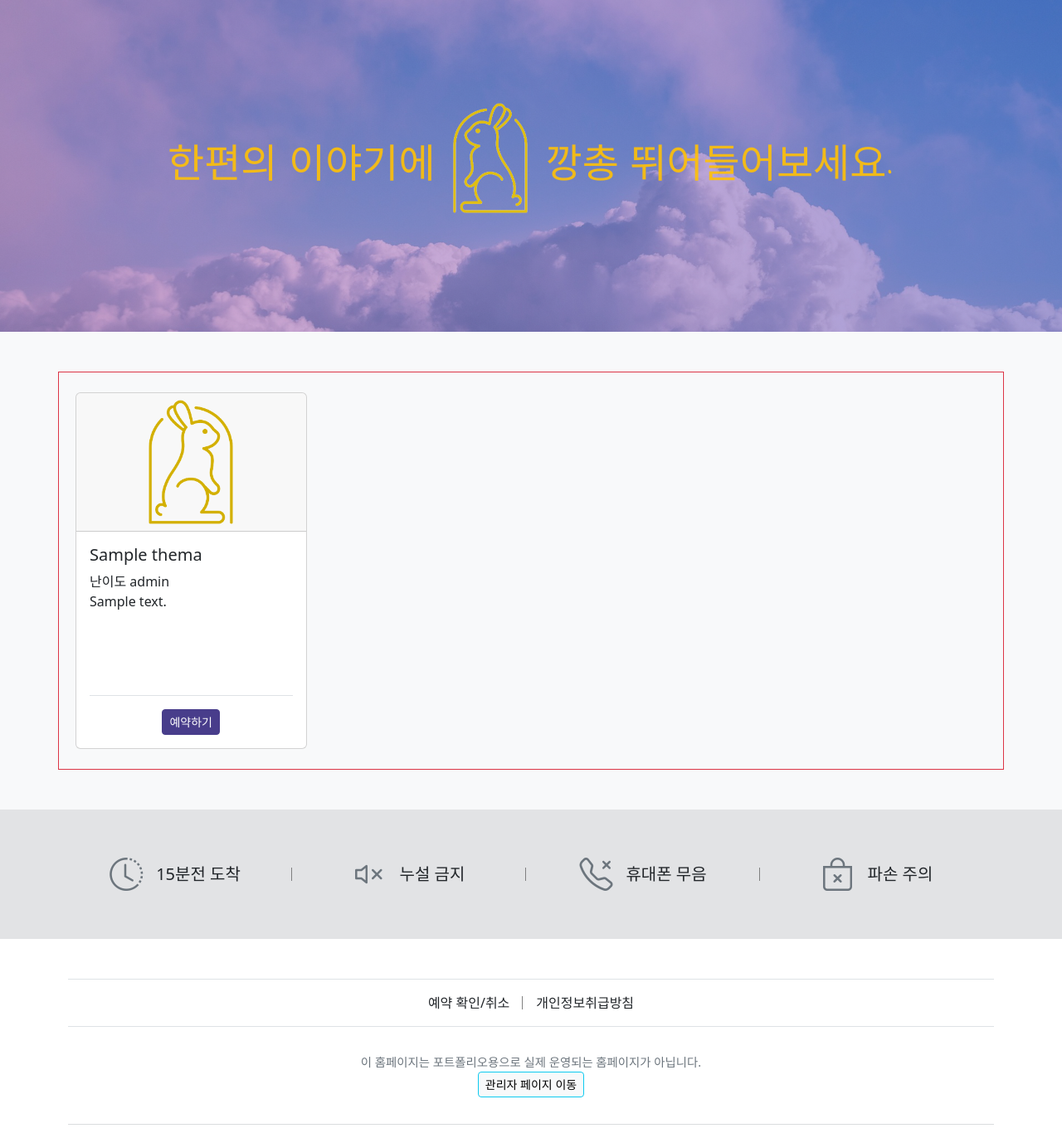
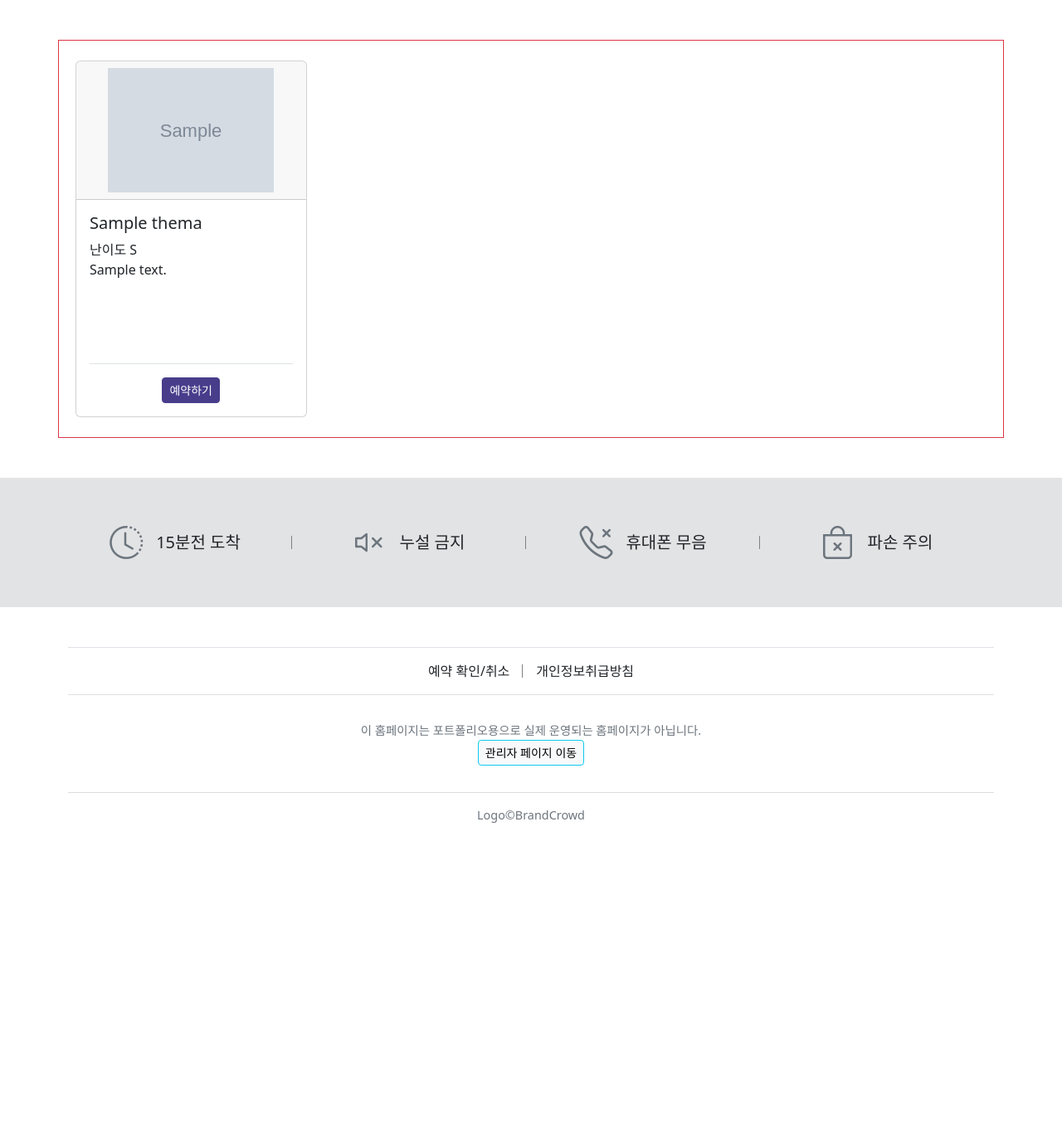
Before and after one commit to doryJyeon/rabbit_room_escape, a PHP site: template src/Views/user/index.php in a window 1280 px wide. Shown: the top 1372 px of the page at 83% size. After the commit the page ends 992 px from the top, so only its background shows below. Run offline with PHP 8.4, Linux system fonts and the light colour scheme; the template is opened without the code that fills it: most values are stand-ins (such as "Sample title", 1, 10 or a date in 2020); grey boxes marked "Sample" are stand-in pictures.

Commit message:
[+/-] banner->nav이동, starIcon 추가, 샘플 포스터 추가

```diff
--- a/public/css/style.css
+++ b/public/css/style.css
@@ -54,12 +54,16 @@
   font-family: "Nanum Pen Script", cursive;
 }
 
+.border-bottom-double {
+  border-bottom: 4px double rgba(128, 128, 128, 0.4) !important;
+}
+
 .keep-all {
   word-break: keep-all;
 }
 
 .text-logo-color {
-  color: rgb(211,176,0);
+  color: rgb(211, 176, 0);
 }
 
 .header-logo {
@@ -94,6 +98,7 @@
   line-height: 220px;
   position: relative;
 }
+
 .main-banner.banner-bic {
   height: 400px;
   line-height: 400px;
@@ -123,12 +128,13 @@
   opacity: .5;
 }
 
-.nav-contour > li >.contour-line {
+.nav-contour>li>.contour-line {
   width: auto;
   height: auto;
   position: relative;
 }
-.nav-contour > li:not(:last-child) >.contour-line::after {
+
+.nav-contour>li:not(:last-child)>.contour-line::after {
   content: "";
   position: absolute;
   top: 50%;
--- a/src/Views/layout/footer.php
+++ b/src/Views/layout/footer.php
@@ -1,3 +1,4 @@
+</section>
 </main>
 
 <footer class="container text-secondary text-center mt-1 mb-4">
--- a/src/Views/user/index.php
+++ b/src/Views/user/index.php
@@ -1,23 +1,13 @@
-<section class="w-100 bg-light">
-  <article class="main-banner banner-bic">
-    <div class="benner-gradient"></div>
-    <p class="ff-pan text-warning fs-lg lh-1s benner-font">
-      한편의 이야기에
-      <img src="/images/logo.png" class="reverse-img mx-2 img-bright mb-4" width="90px" alt="logo" />
-      깡총 뛰어들어보세요.
-    </p>
-  </article>
-
   <article class="container py-3 mt-5 border border-danger">
     <?php foreach ($themaList as $key => $value) : ?>
-      <div class="card col-3 d-inline-block m-2 align-top text-center" style="min-width: 8rem;">
+      <div class="card col-3 d-inline-block m-2 align-top text-center">
         <div class="card-header">
-          <img src="/images/logo.png" style="height:150px;" alt="<?= $value['title'] ?> 포스터" />
+          <img src="/images/posters/<?= empty($value['image']) ? "sample.jpg" : $value['image'] ?>" style="height:150px;" alt="<?= $value['title'] ?> 포스터" />
         </div>
         <div class="card-body">
           <h5 class="card-title text-start"><?= $value['title'] ?></h5>
           <p class="card-text overflow-hidden text-start border-bottom" style="height:150px;">
-            난이도 <?= $value['level'] ?><br />
+            난이도 <?= $starHTMLs[$key] ?><br />
             <?= $value['description'] ?>
           </p>
           <a href="/reserve/<?= $value['id'] ?>" class="btn btn-sm btn-primary">예약하기</a>
@@ -54,4 +44,3 @@
       </li>
     </ul>
   </article>
-</section>
```
Also changed, not shown: src/Controllers/User/IndexController.php (+8 -1 lines), src/Helpers/StarIcon.php (added, +32 -0 lines), src/Views/layout/nav.php (+9 -0 lines), public/images/posters/sample.jpg (added).
